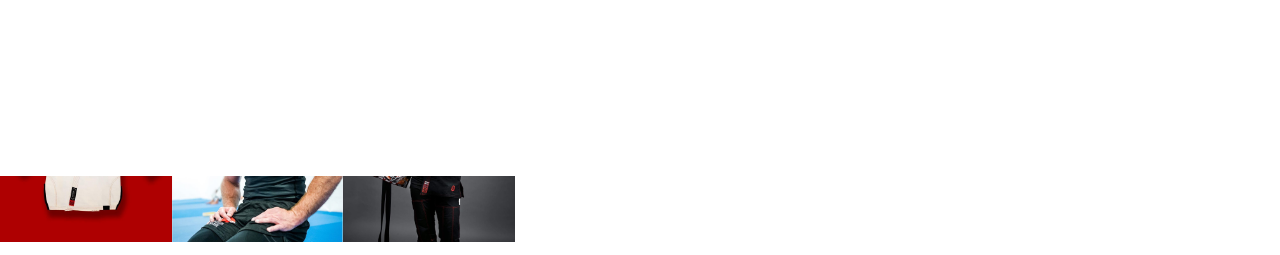
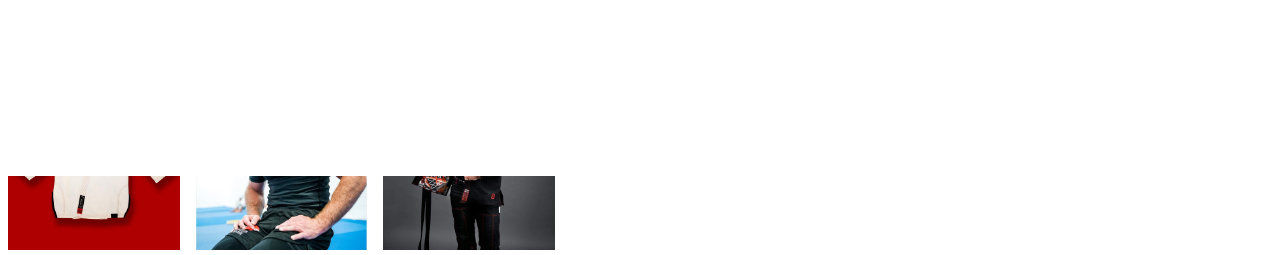
Before and after one commit to Gabe0214/MMA-Frontend, a React (Create React App) app: page / in a window 1280 px wide. Shown: the part 675-930 px from the top of the page. Built offline with nearby package versions, Linux system fonts and the light colour scheme.

Commit message:
gallery section done. needs more images

```diff
--- a/src/components/Home/GallerySection/Gallery.scss
+++ b/src/components/Home/GallerySection/Gallery.scss
@@ -4,11 +4,20 @@
     .gallery-main-view {
 
           overflow-x: auto;
+       .image-container {
+        display: flex;
+        flex-direction: row;
+        justify-content: flex-start;
 
         .gallery-images {
             width: 171.5px;
             height: 171.5px;
             object-fit: cover;
+            flex-shrink: 0;
+            margin: 8px;
         }
+
+       }
+
     }
 }
```
